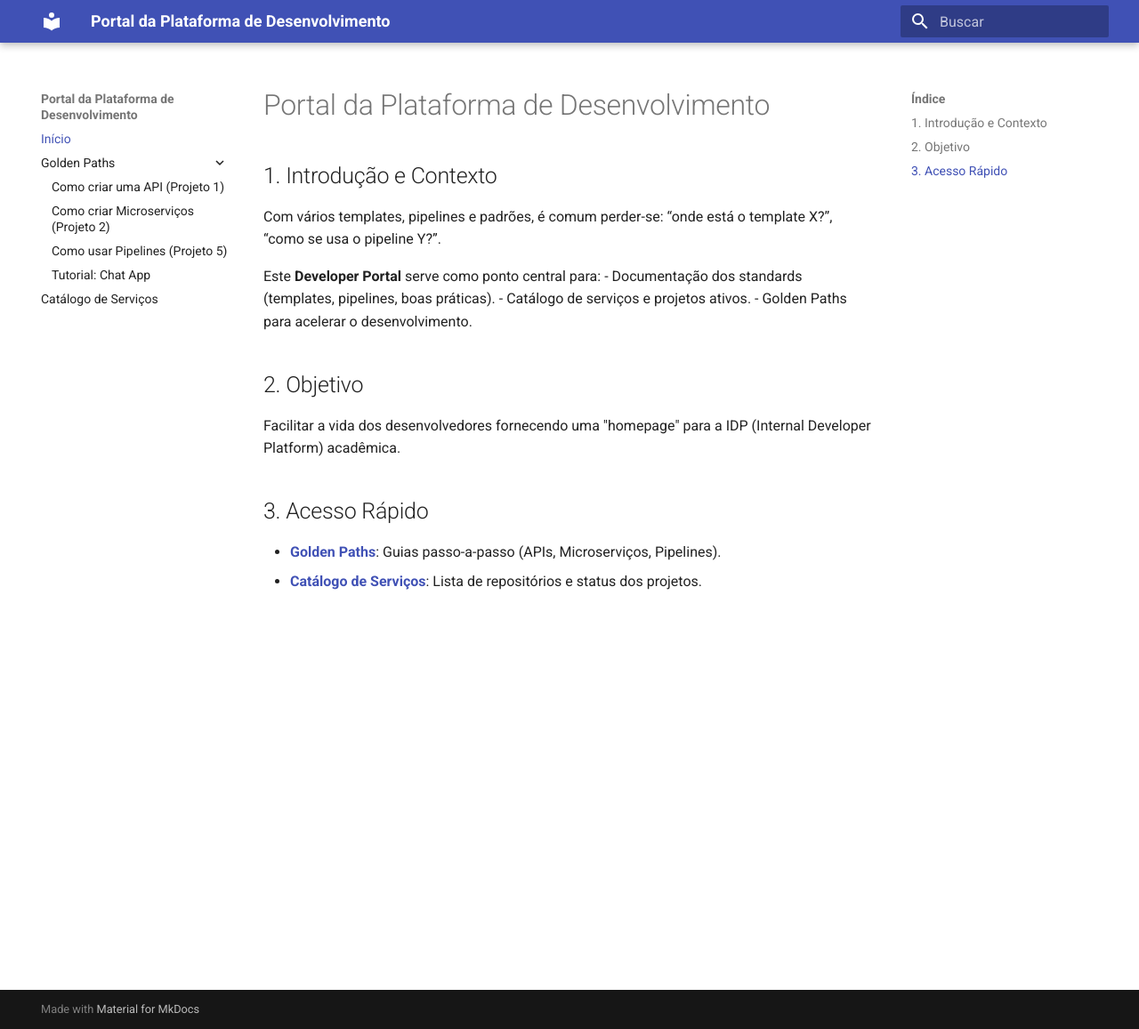
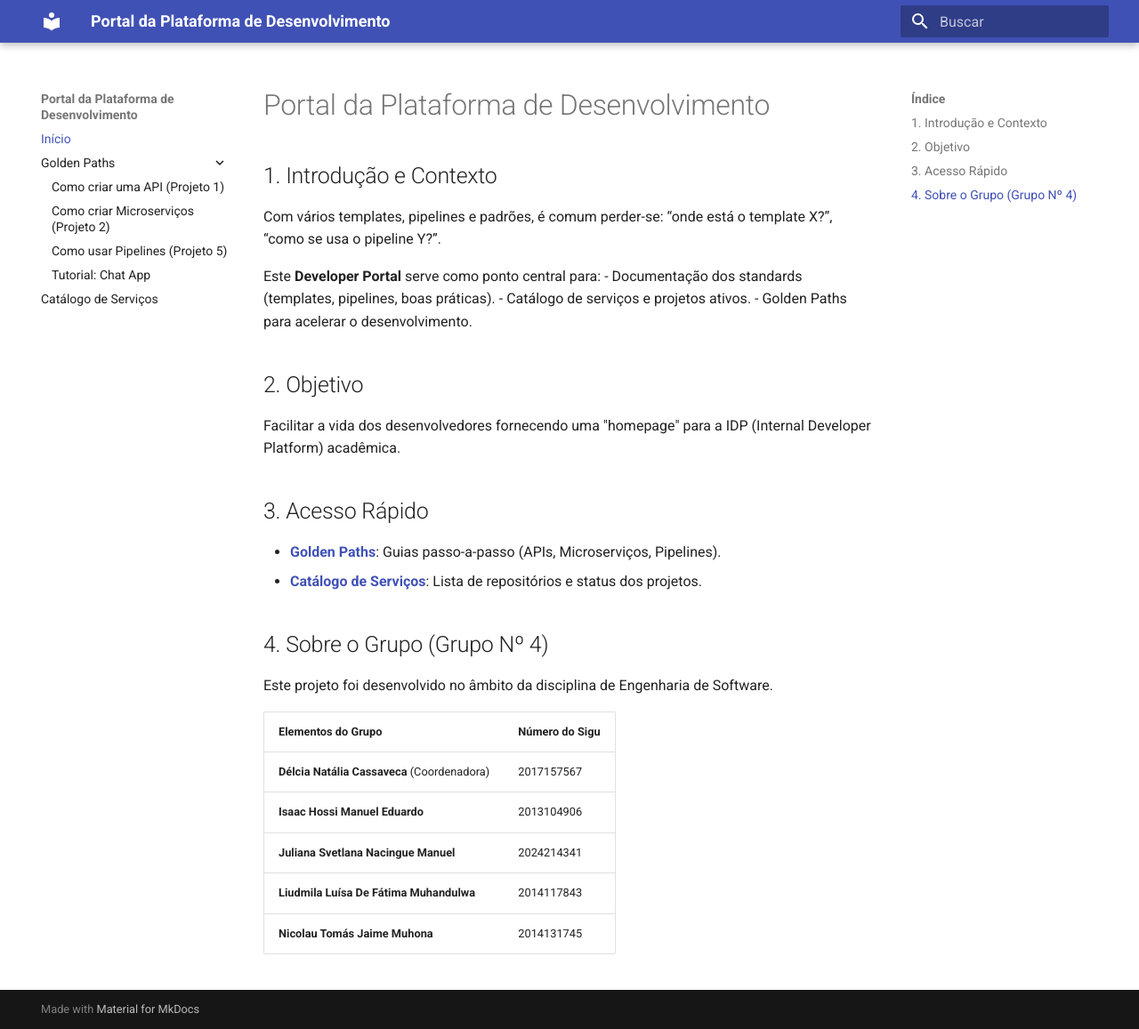
Before and after one commit to IsaacEduardo/developer-portal, an MkDocs documentation site: the page built from docs/index.md, in a window 1280 px wide and 1157 px high. Shown: the whole window at 89% size. Built offline with MkDocs 1.6.1 and Material for MkDocs 9.7.7, drawn with Linux system fonts in a browser that asks for light colours.

Commit message:
docs: add group members to homepage

```diff
--- a/docs/index.md
+++ b/docs/index.md
@@ -14,3 +14,15 @@ Facilitar a vida dos desenvolvedores fornecendo uma "homepage" para a IDP (Inter
 ## 3. Acesso Rápido
 - **[Golden Paths](golden-paths/api-projeto-1.md)**: Guias passo-a-passo (APIs, Microserviços, Pipelines).
 - **[Catálogo de Serviços](catalogo.md)**: Lista de repositórios e status dos projetos.
+
+## 4. Sobre o Grupo (Grupo Nº 4)
+
+Este projeto foi desenvolvido no âmbito da disciplina de Engenharia de Software.
+
+| Elementos do Grupo | Número do Sigu |
+| :--- | :--- |
+| **Délcia Natália Cassaveca** (Coordenadora) | 2017157567 |
+| **Isaac Hossi Manuel Eduardo** | 2013104906 |
+| **Juliana Svetlana Nacingue Manuel** | 2024214341 |
+| **Liudmila Luísa De Fátima Muhandulwa** | 2014117843 |
+| **Nicolau Tomás Jaime Muhona** | 2014131745 |
```
